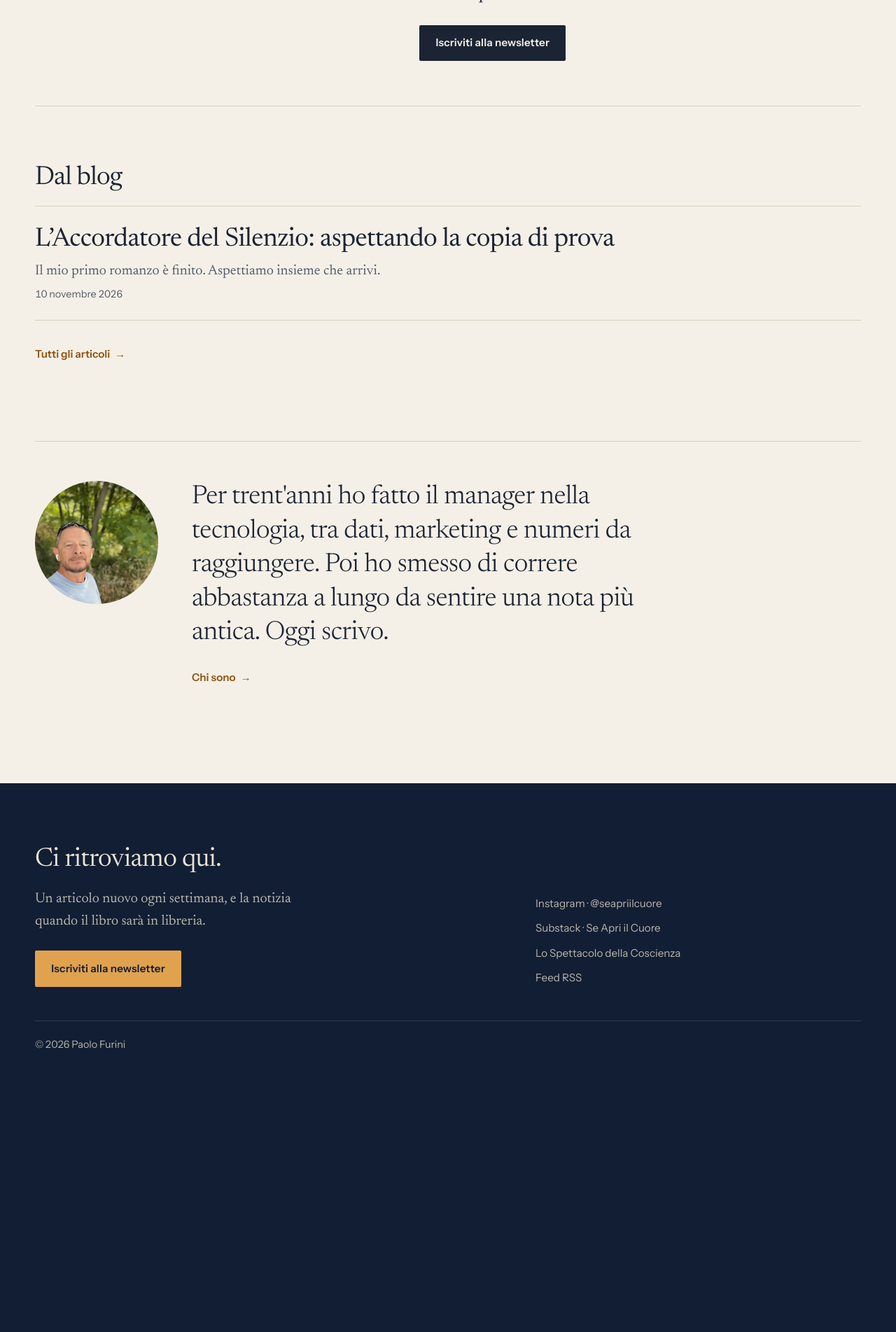
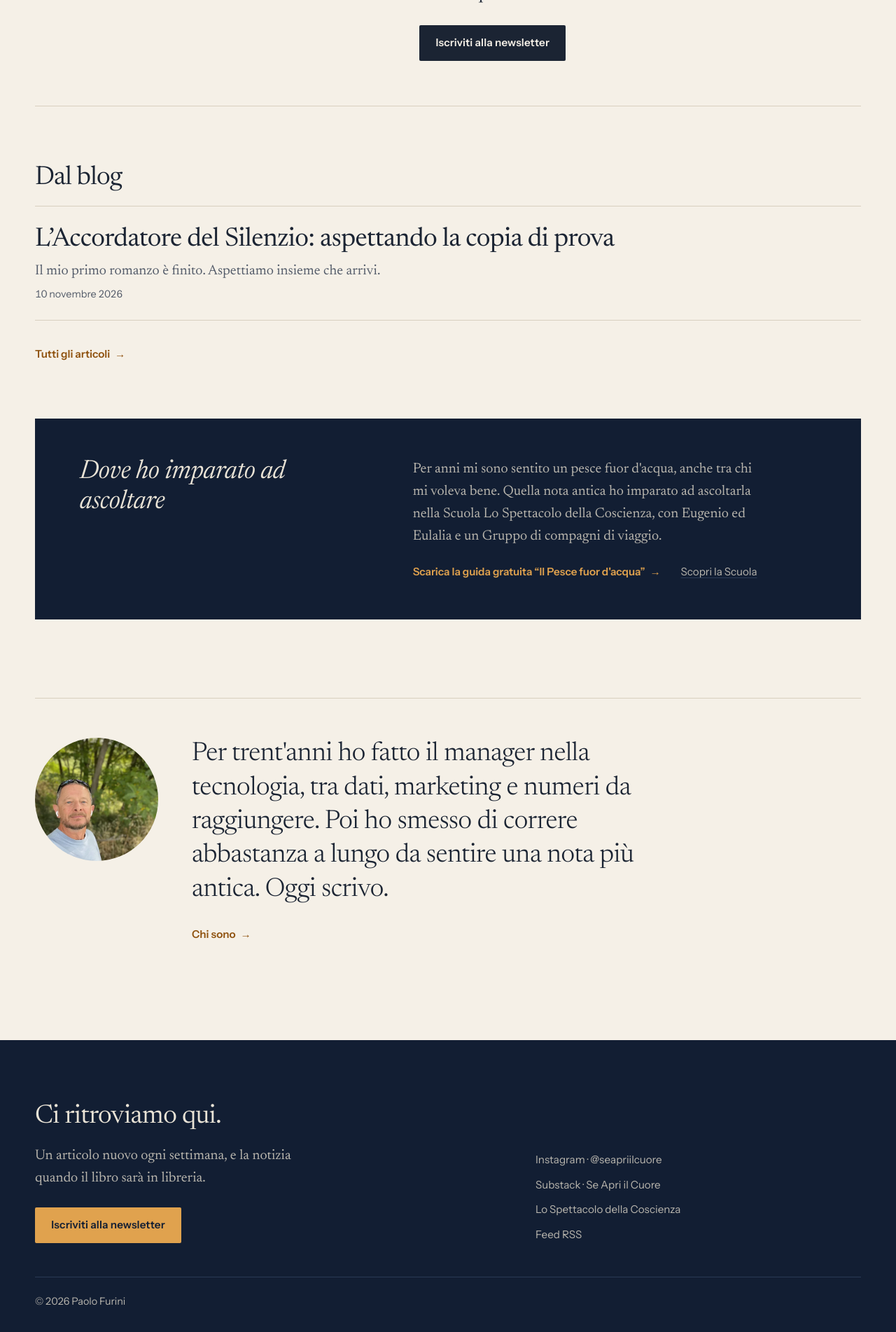
Before and after one commit to paolofurini/seapriilcuore, a Jekyll site: the page built from index.html, in a window 1280 px wide. Shown: the part 1045-2948 px from the top of the page at 70% size. Built offline with Jekyll 4.4.1, drawn with Linux system fonts in a browser that asks for light colours; before the commit the page ends 2581 px from its top, so only the background shows below that.

Commit message:
Blocco 'Dove ho imparato ad ascoltare' con la Scuola in home e pagina Autore
Co-Authored-By: Claude Opus 5.5 <noreply@anthropic.com>
Claude-Session: https://claude.ai/code/session_016SExTLn4k32Da84gY6SyVg

```diff
--- /dev/null
+++ b/_includes/scuola.html
@@ -0,0 +1,8 @@
+<aside class="scuola" aria-labelledby="scuola-titolo">
+  <h2 id="scuola-titolo" class="scuola-title">Dove ho imparato ad ascoltare</h2>
+  <p class="scuola-text">Per anni mi sono sentito un pesce fuor d'acqua, anche tra chi mi voleva bene. Quella nota antica ho imparato ad ascoltarla nella Scuola Lo Spettacolo della Coscienza, con Eugenio ed Eulalia e un Gruppo di compagni di viaggio.</p>
+  <p class="scuola-links">
+    <a class="link-arrow" href="{{ site.scuola }}/il-pesce-fuor-dacqua/">Scarica la guida gratuita “Il Pesce fuor d'acqua”</a>
+    <a class="link-quiet-ink" href="{{ site.scuola }}/">Scopri la Scuola</a>
+  </p>
+</aside>
--- a/assets/css/site.css
+++ b/assets/css/site.css
@@ -232,6 +232,23 @@ a.book-row:hover .book-row-title { color: var(--amber-deep); }
 .book-row-next .book-row-title { color: var(--ink-soft); font-style: italic; }
 .page .wrap-text + .wrap-text { margin-top: 2.5rem; }
 
+/* Scuola: un invito sobrio, nella voce di Paolo */
+.scuola-band { padding-block: clamp(1rem, 3vw, 2rem) clamp(1.5rem, 4vw, 3rem); }
+.scuola { background: var(--night); color: var(--moon); padding: clamp(2rem, 5vw, 3.5rem) clamp(1.5rem, 5vw, 4rem); display: grid; gap: 1rem 4rem; }
+@media (min-width: 900px) { .scuola-band .scuola { grid-template-columns: 1fr 1.4fr; } .scuola-band .scuola-links { grid-column: 2; } }
+.scuola-title { font-size: var(--step-2); font-weight: 380; font-style: italic; line-height: 1.15; letter-spacing: -0.015em; margin: 0; color: var(--moon); }
+.scuola-text { margin: 0; color: var(--moon-soft); line-height: 1.6; max-width: 46ch; }
+.scuola-links { display: flex; flex-wrap: wrap; gap: 0.8rem 1.8rem; align-items: baseline; margin: 0.4rem 0 0; }
+.scuola .link-arrow { color: var(--amber); }
+.link-quiet-ink { font-family: var(--sans); font-size: 0.95rem; color: var(--moon-soft); text-decoration: underline; text-decoration-color: var(--night-line); }
+.link-quiet-ink:hover { color: var(--moon); text-decoration-color: var(--amber); }
+.autore-scuola { margin-top: 3rem !important; }
+.prose .scuola a { text-decoration: none; }
+.prose .scuola-title { margin: 0; }
+.prose .scuola .link-arrow { color: var(--amber); }
+.prose .scuola .link-quiet-ink { color: var(--moon-soft); }
+.prose .scuola .link-quiet-ink { text-decoration: underline; }
+
 /* Footer */
 .site-footer { background: var(--night); color: var(--moon); padding-block: clamp(3rem, 7vw, 5rem) 2rem; }
 .footer-grid { display: grid; gap: 2.5rem 4rem; }
--- a/index.html
+++ b/index.html
@@ -55,6 +55,12 @@ image: /assets/img/copertina-lads-960.jpg
   </div>
 </section>
 
+<section class="scuola-band band-paper">
+  <div class="wrap">
+    {% include scuola.html %}
+  </div>
+</section>
+
 <section class="chi band-paper">
   <div class="wrap chi-grid">
     <picture class="chi-foto">
```
Also changed, not shown: autore.md (+3 -1 lines).
